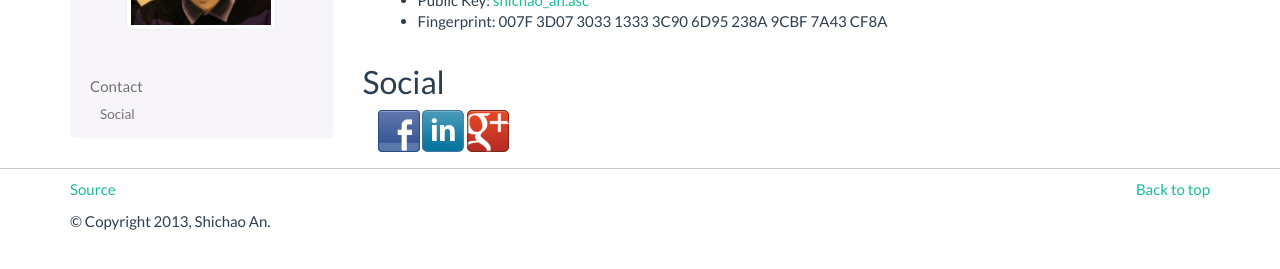
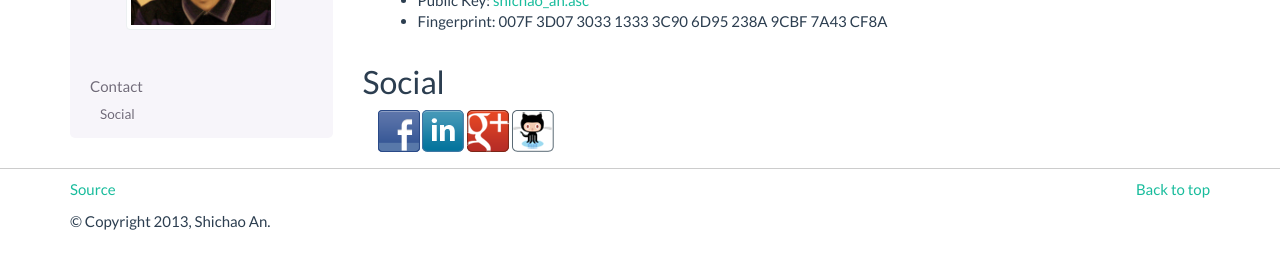
Before and after one commit to NulledExceptions/shichao, a Sphinx documentation site: the page built from source/contact.rst, in a window 1280 px wide. Shown: the part 230-499 px from the top of the page. Built offline with Sphinx 7.4.7, drawn with Linux system fonts in a browser that asks for light colours.

Commit message:
Add GitHub icon and fix titles for social icons

```diff
--- a/source/contact.rst
+++ b/source/contact.rst
@@ -34,7 +34,7 @@
 
     .. raw:: html
 
-            <a href="https://www.facebook.com/shichao.an.1"><img src="/_static/facebook_icon.png" width="42px" alt="View Shichao An's profile on Facebook"/></a>&nbsp;<a href="http://www.linkedin.com/in/shichaoan"><img src="/_static/linkedin_icon.png" width="42px" alt="View Shichao An's profile on LinkedIn"></a>&nbsp;<a href="https://plus.google.com/u/0/107766327172077396045/"><img src="/_static/googleplus_icon.png" width="42px" alt="View Shichao An's profile on Google+"></a>
+            <a href="https://www.facebook.com/shichao.an.1"><img src="/_static/facebook_icon.png" width="42px" alt="Facebook" title="View Shichao An's profile on Facebook"/></a>&nbsp;<a href="http://www.linkedin.com/in/shichaoan"><img src="/_static/linkedin_icon.png" width="42px" alt="LinkedIn" title="View Shichao An's profile on LinkedIn"></a>&nbsp;<a href="https://plus.google.com/u/0/107766327172077396045/"><img src="/_static/googleplus_icon.png" width="42px" alt="Google+" title="View Shichao An's profile on Google+"></a>&nbsp;<a href="https://github.com/shichao-an"><img src="/_static/github_icon.png" width="42px" alt="GitHub" title="View Shichao An's GitHub page"></a>
 
 
 .. toctree::
```
Also changed, not shown: source/_static/github_icon.png (added).
